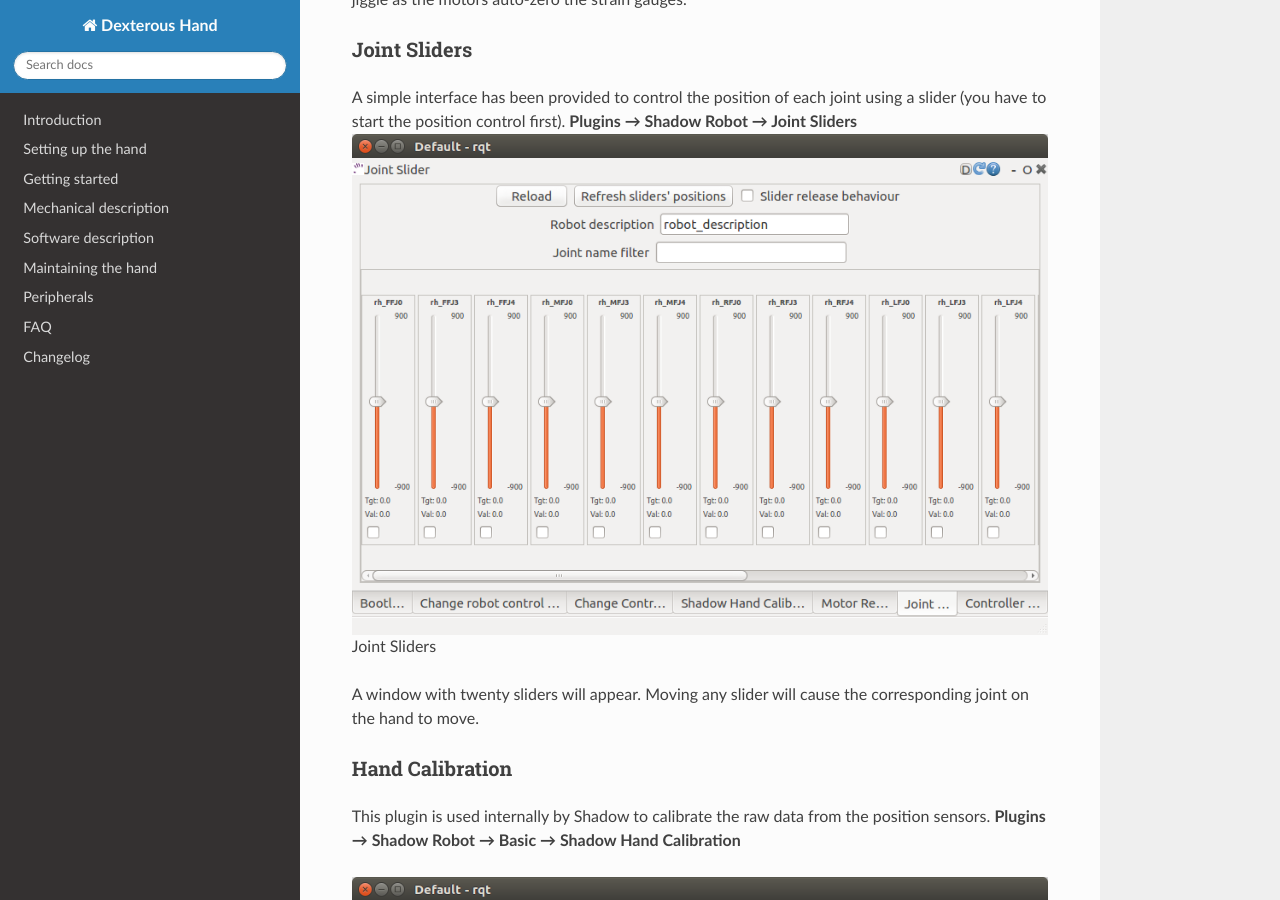
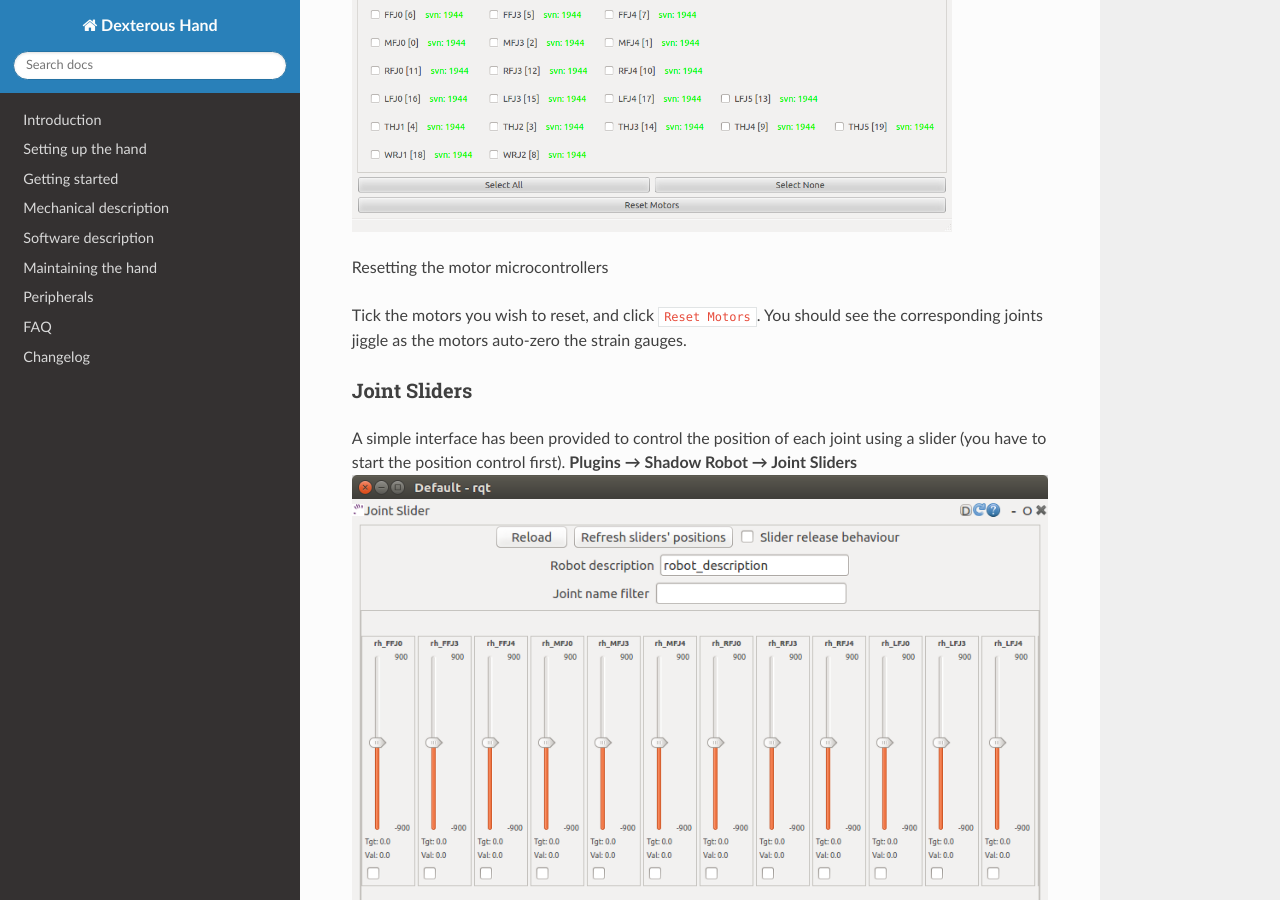
Before and after one commit to shadow-robot/sr_dexterous_hand_documentation, a Sphinx documentation site: the page built from docs/user_guide/3_getting_started.md, in a window 1280 px wide and 900 px high, scrolled down 13129 px. Built offline with Sphinx 7.4.7 and the Read the Docs theme 2.0.0, drawn with Linux system fonts in a browser that asks for light colours.

Commit message:
added captions

````diff
--- a/docs/user_guide/3_getting_started.md
+++ b/docs/user_guide/3_getting_started.md
@@ -408,8 +408,15 @@
   ```eval_rst
   .. image:: ../img/resetting_motor_microcontrollers.png
    :width: 600
+  ```
+  Resetting the motor microcontrollers
+
+  ```eval_rst
+  .. image:: ../img/resetting_motor_microcontrollers.png
+   :width: 600
    Resetting the motor microcontrollers
   ```
+
 
   Tick the motors you wish to reset, and click ```Reset Motors```. You should see the corresponding joints jiggle as the motors auto-zero the strain gauges.
 
````
